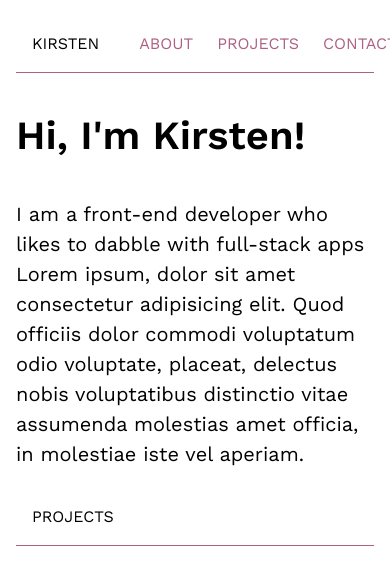
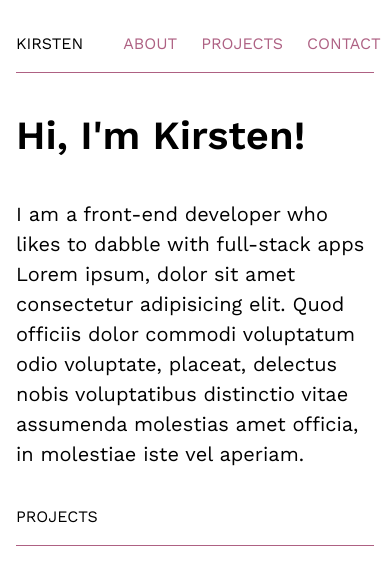
Before and after one commit to kmalcaba/kmalcaba.github.io, a React (Create React App) app: page / in a window 390 px wide. Shown: the top 562 px of the page. Built offline with nearby package versions, Linux system fonts and the light colour scheme.

Commit message:
Add breakpoints and transition

```diff
--- a/src/components/Header/Header.scss
+++ b/src/components/Header/Header.scss
@@ -1,5 +1,6 @@
 @import '../../styles/general.scss';
 @import '../../styles/colors.scss';
+@import '../../styles/breakpoints.scss';
 
 .header {
   display: flex;
@@ -10,6 +11,7 @@
   font-size: 1rem;
   font-weight: 500;
   text-transform: uppercase;
+  transition: 0.3s ease all;
 
   &-title {
     padding: 1rem 0;
@@ -35,4 +37,7 @@
     }
   }
 
+  @media screen and (max-width: $breakpoint-tablet) {
+    padding: 0;
+  }
 }
```
